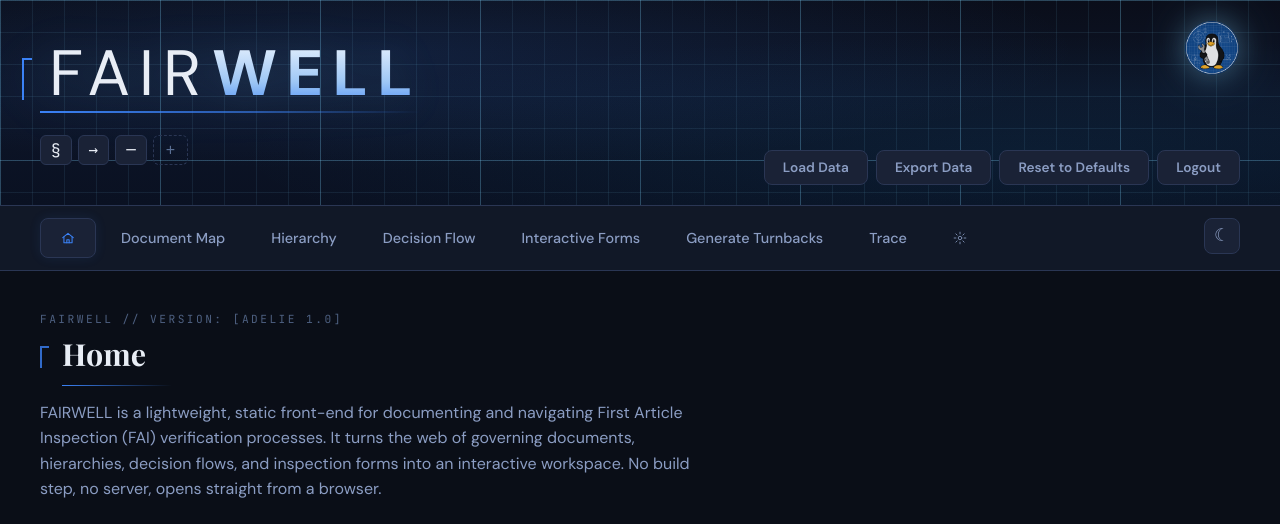
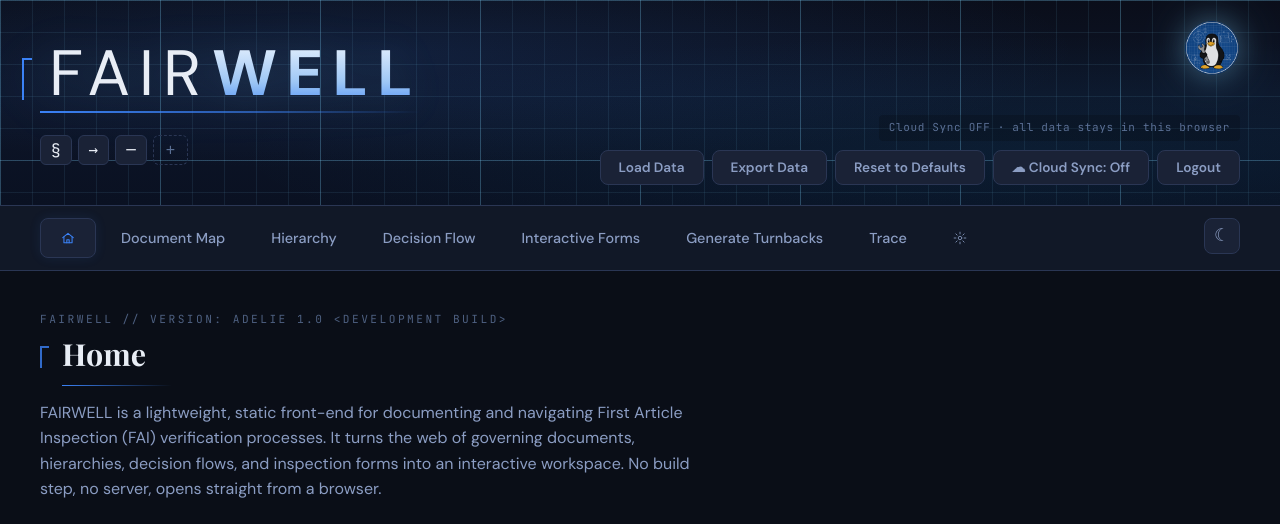
Before and after one commit to fengwyn/fairwell, a Django app: page / in a window 1280 px wide. Shown: the top 524 px of the page. Run offline with Django 5.2, Linux system fonts and the light colour scheme; the visitor is signed in with stand-in values (Sample User, id 1); data that the repository does not hold is empty; some libraries are stand-ins or nearby versions.

Commit message:
Fairwell (Igloo) Cloud Sync - Persistent Storage - Needs cloud document upload fix

```diff
--- a/static/css/styles.css
+++ b/static/css/styles.css
@@ -1,3 +1,4 @@
+/* Used in both Light & Dark modes */
 :root {
   --bg-primary: #0a0e17;
   --bg-secondary: #111827;
@@ -693,6 +694,32 @@ body {
 .add-doc-btn:hover { background: var(--accent-blue); color: white; border-color: var(--accent-blue); }
 .toolbar-btn:hover { color: var(--text-primary); border-color: var(--accent-blue); }
 
+.toolbar-btn.cloud-sync-on {
+  color: var(--text-primary);
+  border-color: var(--accent-cyan, #06b6d4);
+  background: rgba(6, 182, 212, 0.10);
+}
+.toolbar-btn.cloud-sync-on:hover { border-color: var(--accent-cyan, #06b6d4); }
+
+.cloud-sync-banner {
+  position: absolute;
+  bottom: 64px;
+  right: 40px;
+  z-index: 2;
+  font-family: 'JetBrains Mono', monospace;
+  font-size: 11px;
+  letter-spacing: 0.06em;
+  color: var(--text-muted, #5a6f94);
+  background: rgba(0, 0, 0, 0.18);
+  padding: 4px 10px;
+  border-radius: 4px;
+  pointer-events: none;
+}
+.cloud-sync-banner.cloud-sync-banner-on {
+  color: var(--accent-cyan, #06b6d4);
+  background: rgba(6, 182, 212, 0.10);
+}
+
 .section-toolbar {
   display: flex;
   gap: 8px;
--- /dev/null
+++ b/static/js/catalogApi.js
@@ -0,0 +1,25 @@
+// FAIRWELL: Catalog API client.
+// Phase 4: Per-user catalog blobs (hierarchy, decisionFlow, formNFields,
+// reviewTurnbacks, reviewRefMeta, descriptions, specialChars) persist
+// server-side. Flip USE_CATALOG_API to false to fall back to localStorage
+// (kept wired during the transition).
+//
+// Depends on documentsApi.js for `apiRequest` (loaded first in index.html).
+
+// Driven by the same Cloud Sync toggle as USE_DOCUMENTS_API — they flip together.
+const USE_CATALOG_API = (function () {
+  try { return localStorage.getItem('fairwell_cloud_sync') === 'true'; }
+  catch (_) { return false; }
+})();
+
+async function apiFetchCatalog() {
+  return apiRequest('/api/catalog/');
+}
+
+async function apiPatchCatalog(body) {
+  return apiRequest('/api/catalog/', { method: 'PATCH', body });
+}
+
+async function apiPatchCatalogKind(kind, data) {
+  return apiPatchCatalog({ [kind]: data });
+}
--- a/static/js/documentsApi.js
+++ b/static/js/documentsApi.js
@@ -1,8 +1,12 @@
-// FAIRWELL — Document Map API client.
-// Phase 2: documents persist server-side. Flip USE_DOCUMENTS_API to false
-// to fall back to localStorage (kept wired during the transition).
+// FAIRWELL: Document Map API client.
+// Phase 2: Documents persist server-side. The flag is now driven by the user's
+// Cloud Sync toggle (localStorage key 'fairwell_cloud_sync'); default off, so
+// the SPA falls back to localStorage exactly like the original static build.
 
-const USE_DOCUMENTS_API = true;
+const USE_DOCUMENTS_API = (function () {
+  try { return localStorage.getItem('fairwell_cloud_sync') === 'true'; }
+  catch (_) { return false; }
+})();
 
 function getCsrfToken() {
   const m = document.cookie.match(/(?:^|;\s*)csrftoken=([^;]+)/);
--- a/static/js/scripts.js
+++ b/static/js/scripts.js
@@ -1,4 +1,4 @@
-// FAIRWELL UI — rendering, navigation, modals, and CRUD.
+// FAIRWELL UI: rendering, navigation, modals, and CRUD.
 // Depends on data.js (SEED_DATA, loadData, saveData, etc.)
 
 let appData = loadData();
@@ -10,6 +10,13 @@ let appData = loadData();
 
 if (typeof USE_DOCUMENTS_API !== 'undefined' && USE_DOCUMENTS_API) {
   appData.documents = [];
+}
+
+// Same defense for the catalog kinds the API now owns. Each Phase 4 migration
+// adds its kind here so a previous user's localStorage can't bleed through.
+if (typeof USE_CATALOG_API !== 'undefined' && USE_CATALOG_API) {
+  appData.reviewTurnbacks = [];
+  appData.reviewRefMeta = {};
 }
 
 // ────────────────────────── Navigation ──────────────────────────
@@ -70,27 +77,38 @@ async function deleteDocument(idx) {
       alert('Delete failed: ' + err.message);
       return;
     }
-    appData.documents.splice(idx, 1);
-  } else {
-    appData.documents.splice(idx, 1);
-    saveData(appData);
-  }
+  }
+  appData.documents.splice(idx, 1);
+  saveData(appData);  // dual-write: local mirror after API or local-only edit
   renderDocGrid();
 }
 
 async function hydrateCatalogFromApi() {
   try {
-    const [colors, types, documents] = await Promise.all([
+    const useCatalog = typeof USE_CATALOG_API !== 'undefined' && USE_CATALOG_API;
+    const promises = [
       apiFetchColors(),
       apiFetchTypes(),
       apiFetchDocuments(),
-    ]);
+    ];
+    if (useCatalog) promises.push(apiFetchCatalog());
+    const [colors, types, documents, catalog] = await Promise.all(promises);
     if (Array.isArray(colors) && colors.length) appData.colors = colors;
     if (Array.isArray(types) && types.length) appData.types = types;
     appData.documents = documents;
+    if (useCatalog && catalog && typeof catalog === 'object') {
+      if (Array.isArray(catalog.reviewTurnbacks)) appData.reviewTurnbacks = catalog.reviewTurnbacks;
+      if (catalog.reviewRefMeta && typeof catalog.reviewRefMeta === 'object') {
+        appData.reviewRefMeta = catalog.reviewRefMeta;
+      }
+    }
     applyCustomColors();
     if (typeof renderLegend === 'function') renderLegend();
     renderDocGrid();
+    if (typeof renderReviewMode === 'function') renderReviewMode();
+    // Mirror server state to localStorage so toggling Cloud Sync off later
+    // keeps the user's data instead of stranding them on stale local state.
+    saveData(appData);
   } catch (err) {
     console.error('Failed to hydrate catalog from API:', err);
   }
@@ -135,17 +153,18 @@ function openManageTypesModal() {
   };
 
   const wireRows = () => {
+    const useApi = typeof USE_DOCUMENTS_API !== 'undefined' && USE_DOCUMENTS_API;
     document.querySelectorAll('.del-type-btn').forEach(btn => {
       btn.onclick = async () => {
         const slug = btn.dataset.slug;
         if (!confirm(`Delete type "${slug}"?`)) return;
-        try {
-          await apiDeleteType(slug);
-          appData.types = appData.types.filter(t => t.id !== slug);
-          refresh();
-        } catch (err) {
-          alert('Delete failed: ' + err.message);
+        if (useApi) {
+          try { await apiDeleteType(slug); }
+          catch (err) { alert('Delete failed: ' + err.message); return; }
         }
+        appData.types = appData.types.filter(t => t.id !== slug);
+        saveData(appData);
+        refresh();
       };
     });
     const addBtn = document.getElementById('addTypeBtn');
@@ -154,13 +173,20 @@ function openManageTypesModal() {
         const label = document.getElementById('newTypeLabel').value.trim();
         const colorId = document.getElementById('newTypeColor').value;
         if (!label) { alert('Label is required'); return; }
-        try {
-          const created = await apiCreateType({ label, colorId });
-          appData.types.push(created);
-          refresh();
-        } catch (err) {
-          alert('Add failed: ' + err.message);
+        let record;
+        if (useApi) {
+          try { record = await apiCreateType({ label, colorId }); }
+          catch (err) { alert('Add failed: ' + err.message); return; }
+        } else {
+          // Local-only: build a slug deterministically (mirrors backend _slugify).
+          const base = label.toLowerCase().replace(/[^a-z0-9]+/g, '').slice(0, 64) || 'type';
+          let slug = base, n = 2;
+          while (appData.types.some(t => t.id === slug)) { slug = `${base}-${n++}`; }
+          record = { id: slug, label, colorId };
         }
+        appData.types.push(record);
+        saveData(appData);
+        refresh();
       };
     }
   };
@@ -821,8 +847,8 @@ function openDocModal(idx) {
     } else {
       if (isEdit) appData.documents[idx] = updated;
       else appData.documents.push(updated);
-      saveData(appData);
-    }
+    }
+    saveData(appData);  // dual-write: local mirror always
     renderDocGrid();
     closeModal();
   });
@@ -1443,7 +1469,13 @@ function handleExport() {
 let dataFileHandle = null;
 
 async function handleLoadJson() {
-  if (!confirm('Load a JSON data file? This replaces current content. If your browser supports it, future edits will save back to this file.')) return;
+  const useApi =
+    (typeof USE_DOCUMENTS_API !== 'undefined' && USE_DOCUMENTS_API) ||
+    (typeof USE_CATALOG_API !== 'undefined' && USE_CATALOG_API);
+  const confirmMsg = useApi
+    ? 'Load a JSON data file? This replaces your current data on the server. Future edits save automatically to your account.'
+    : 'Load a JSON data file? This replaces current content. If your browser supports it, future edits will save back to this file.';
+  if (!confirm(confirmMsg)) return;
   try {
     if (window.showOpenFilePicker) {
       const [handle] = await window.showOpenFilePicker({
@@ -1452,9 +1484,14 @@ async function handleLoadJson() {
       });
       const file = await handle.getFile();
       const parsed = JSON.parse(await file.text());
-      dataFileHandle = handle;
-      applyImportedData(parsed);
-      alert(`Loaded ${handle.name}. Future edits will save back to this file.`);
+      // The local-file write-back is meaningless once edits go to the API,
+      // so only bind the handle when we're staying in localStorage mode.
+      if (!useApi) dataFileHandle = handle;
+      const ok = await applyImportedData(parsed);
+      if (!ok) return;
+      alert(useApi
+        ? `Loaded ${handle.name} into your account. Future edits save to the server.`
+        : `Loaded ${handle.name}. Future edits will save back to this file.`);
       return;
     }
   } catch (err) {
@@ -1464,12 +1501,14 @@ async function handleLoadJson() {
   }
   // Fallback: read-only file picker (browsers without File System Access API)
   pickFile(async (file) => {
-    try {
-      applyImportedData(JSON.parse(await file.text()));
-      alert('Loaded (read-only — this browser cannot write back automatically; use Export JSON to save changes).');
-    } catch {
-      alert('Failed to parse selected file as JSON.');
-    }
+    let parsed;
+    try { parsed = JSON.parse(await file.text()); }
+    catch { alert('Failed to parse selected file as JSON.'); return; }
+    const ok = await applyImportedData(parsed);
+    if (!ok) return;
+    alert(useApi
+      ? 'Loaded into your account. Future edits save to the server.'
+      : 'Loaded (read-only — this browser cannot write back automatically; use Export JSON to save changes).');
   });
 }
 
@@ -1491,10 +1530,10 @@ async function writeToDataFile(jsonText) {
   }
 }
 
-function applyImportedData(imported) {
+async function applyImportedData(imported) {
   if (!imported || typeof imported !== 'object') {
     alert('Invalid data format.');
-    return;
+    return false;
   }
   if (!imported.colors) imported.colors = JSON.parse(JSON.stringify(SEED_COLORS));
   if (!imported.types) imported.types = JSON.parse(JSON.stringify(SEED_TYPES));
@@ -1507,11 +1546,76 @@ function applyImportedData(imported) {
   if (!Array.isArray(imported.reviewTurnbacks)) imported.reviewTurnbacks = [];
   if (!imported.reviewRefMeta || typeof imported.reviewRefMeta !== 'object') imported.reviewRefMeta = {};
   if (!Array.isArray(imported.specialChars)) imported.specialChars = JSON.parse(JSON.stringify(SEED_SPECIAL_CHARS));
+  if (!imported.descriptions || typeof imported.descriptions !== 'object') imported.descriptions = {};
   backfillDocTypes(imported);
+
+  const useDocsApi = typeof USE_DOCUMENTS_API !== 'undefined' && USE_DOCUMENTS_API;
+  const useCatalogApi = typeof USE_CATALOG_API !== 'undefined' && USE_CATALOG_API;
+
+  if (useDocsApi || useCatalogApi) {
+    try {
+      await pushImportedToApi(imported, useDocsApi, useCatalogApi);
+    } catch (err) {
+      alert(
+        'Import to server failed: ' + err.message +
+        '\n\nThe server may be in a partial state. Use Reset to Defaults to clear and try again.'
+      );
+      return false;
+    }
+    // Re-hydrate so local appData mirrors the canonical server state.
+    await hydrateCatalogFromApi();
+    renderAll();
+    closePanel();
+    return true;
+  }
+  // localStorage-only path (kept for when both API flags are off).
   appData = imported;
   saveData(appData);
   renderAll();
   closePanel();
+  return true;
+}
+
+// Replaces the user's server-side data with the import payload. Strategy is
+// destructive-replace, matching the "This replaces current content" confirm
+// shown in handleLoadJson — we delete what's there then create from scratch
+// rather than try to merge by slug.
+async function pushImportedToApi(imported, useDocsApi, useCatalogApi) {
+  if (useDocsApi) {
+    const [existingDocs, existingTypes, existingColors] = await Promise.all([
+      apiFetchDocuments(),
+      apiFetchTypes(),
+      apiFetchColors(),
+    ]);
+    // Docs reference type/color slugs as plain strings (no FK), so delete order
+    // is cosmetic. Delete docs first so a stale doc can't outlive its type.
+    await Promise.all((existingDocs || []).map(d => apiDeleteDocument(d.id)));
+    await Promise.all([
+      ...(existingTypes  || []).map(t => apiDeleteType(t.id)),
+      ...(existingColors || []).map(c => apiDeleteColor(c.id)),
+    ]);
+    // Create colors and types first so docs land in a populated palette.
+    await Promise.all([
+      ...(imported.colors || []).map(c => apiCreateColor(c)),
+      ...(imported.types  || []).map(t => apiCreateType(t)),
+    ]);
+    await Promise.all((imported.documents || []).map(d => apiCreateDocument(d)));
+  }
+  if (useCatalogApi) {
+    const catalogBody = {};
+    const kinds = [
+      'hierarchy', 'decisionFlow',
+      'form1Fields', 'form2Fields', 'form3Fields',
+      'reviewTurnbacks', 'reviewRefMeta',
+      'descriptions', 'specialChars',
+    ];
+    for (const k of kinds) {
+      if (imported[k] !== undefined) catalogBody[k] = imported[k];
+    }
+    if (Object.keys(catalogBody).length > 0) {
+      await apiPatchCatalog(catalogBody);
+    }
+  }
 }
 
 function handleReset() {
@@ -1520,6 +1624,98 @@ function handleReset() {
   appData = resetToDefaults();
   renderAll();
   closePanel();
+}
+
+// ────────────────────────── Cloud Sync toggle ──────────────────────────
+// The toggle persists in localStorage under 'fairwell_cloud_sync'. Both API
+// flag constants (USE_DOCUMENTS_API, USE_CATALOG_API) read it at script load,
+// so changing the toggle requires a page reload to take effect.
+
+function cloudSyncEnabled() {
+  return (typeof USE_DOCUMENTS_API !== 'undefined' && USE_DOCUMENTS_API)
+      || (typeof USE_CATALOG_API   !== 'undefined' && USE_CATALOG_API);
+}
+
+function countLocalItems() {
+  return (appData.documents      ? appData.documents.length      : 0)
+       + (appData.types          ? appData.types.length          : 0)
+       + (appData.colors         ? appData.colors.length         : 0)
+       + (appData.hierarchy      ? appData.hierarchy.length      : 0)
+       + (appData.decisionFlow   ? appData.decisionFlow.length   : 0)
+       + (appData.form1Fields    ? appData.form1Fields.length    : 0)
+       + (appData.form2Fields    ? appData.form2Fields.length    : 0)
+       + (appData.form3Fields    ? appData.form3Fields.length    : 0)
+       + (appData.reviewTurnbacks? appData.reviewTurnbacks.length: 0)
+       + Object.keys(appData.reviewRefMeta || {}).length;
+}
+
+async function toggleCloudSync() {
+  if (!cloudSyncEnabled()) {
+    // ── Enabling ──
+    const ok = confirm(
+      'Enable Cloud Sync?\n\n' +
+      '• Metadata (document cards, turnbacks, hierarchy, decision flow, forms, ' +
+      'reference metadata, descriptions, special chars) saves to your FAIRWELL ' +
+      'account so it follows you across devices.\n' +
+      '• PDFs and Trace results NEVER leave your browser.\n' +
+      '• Your local copy in this browser stays in sync.\n\n' +
+      'The page will reload.'
+    );
+    if (!ok) return;
+
+    // If the user has data locally, offer to push it up so they don't land on
+    // an empty server-side state after reload.
+    const n = countLocalItems();
+    if (n > 0) {
+      const upload = confirm(
+        `You have ${n} item(s) in this browser.\n\n` +
+        '[OK] Upload them to your account (recommended).\n' +
+        '[Cancel] Skip — keep server data as it is. (Your local data stays in this browser.)'
+      );
+      if (upload) {
+        try {
+          await pushImportedToApi(appData, true, true);
+        } catch (err) {
+          alert(
+            'Upload failed: ' + err.message +
+            '\n\nCloud Sync was NOT enabled. Try again, or use Reset to Defaults to clear and retry.'
+          );
+          return;
+        }
+      }
+    }
+
+    localStorage.setItem('fairwell_cloud_sync', 'true');
+    location.reload();
+  } else {
+    // ── Disabling ──
+    const ok = confirm(
+      'Disable Cloud Sync?\n\n' +
+      '• Future edits will only save in this browser.\n' +
+      '• Your data on the server is preserved and accessible if you re-enable Cloud Sync later.\n' +
+      '• Your current data is mirrored to this browser so you have continuity offline.\n\n' +
+      'The page will reload.'
+    );
+    if (!ok) return;
+    saveData(appData);  // one-shot mirror so localStorage isn't stale after reload
+    localStorage.setItem('fairwell_cloud_sync', 'false');
+    location.reload();
+  }
+}
+
+function updateCloudSyncDisplay() {
+  const status = document.getElementById('cloudSyncStatus');
+  const banner = document.getElementById('cloudSyncBanner');
+  const enabled = cloudSyncEnabled();
+  if (status) status.textContent = enabled ? 'On' : 'Off';
+  const btn = document.getElementById('cloudSyncToggle');
+  if (btn) btn.classList.toggle('cloud-sync-on', enabled);
+  if (banner) {
+    banner.textContent = enabled
+      ? 'Cloud Sync ON · syncing metadata to your account · PDFs never leave your browser'
+      : 'Cloud Sync OFF · all data stays in this browser';
+    banner.classList.toggle('cloud-sync-banner-on', enabled);
+  }
 }
 
 // ────────────────────────── Theme Toggle ──────────────────────────
@@ -1898,6 +2094,7 @@ document.addEventListener('DOMContentLoaded', () => {
   initAboutPopover();
   initDocViewer();
   installFileDropGuard();
+  updateCloudSyncDisplay();
   if (typeof USE_DOCUMENTS_API !== 'undefined' && USE_DOCUMENTS_API) {
     hydrateCatalogFromApi();
   }
--- a/templates/index.html
+++ b/templates/index.html
@@ -20,11 +20,16 @@
     <button class="toolbar-btn" onclick="handleLoadJson()">Load Data</button>
     <button class="toolbar-btn" onclick="handleExport()">Export Data</button>
     <button class="toolbar-btn" onclick="handleReset()">Reset to Defaults</button>
+    <button class="toolbar-btn" id="cloudSyncToggle" onclick="toggleCloudSync()"
+            title="Cloud Sync stores your metadata in your FAIRWELL account so it follows you across devices. PDFs and Trace results NEVER leave your browser.">
+      &#9729; Cloud Sync: <span id="cloudSyncStatus">Off</span> <!-- Added Button for enabling Cloud Sync -->
+    </button>
     <form method="post" action="{% url 'logout' %}" style="display: contents">
       {% csrf_token %}
       <button type="submit" class="toolbar-btn" title="Signed in as {{ user.username }}">Logout</button>
     </form>
   </div>
+  <div class="cloud-sync-banner" id="cloudSyncBanner">Cloud Sync OFF &middot; all data stays in this browser</div>
   <h1>FAIR<strong>WELL</strong></h1>
   <div class="subtitle"></div>
   <div class="special-chars" id="specialCharsBar"></div>
@@ -59,7 +64,7 @@
 <div id="home" class="section active">
   <div class="home-layout">
     <div class="home-content">
-      <div class="home-eyebrow">FAIRWELL // Version: [Adelie 1.0]</div>
+      <div class="home-eyebrow">FAIRWELL // Version: Adelie 1.0 &ltDEVELOPMENT BUILD&gt </div>
       <div class="section-header">
         <h2 class="section-title">Home</h2>
       </div>
@@ -369,6 +374,7 @@
 
 <script src="{% static 'js/data.js' %}"></script>
 <script src="{% static 'js/documentsApi.js' %}"></script>
+<script src="{% static 'js/catalogApi.js' %}"></script>
 <script src="{% static 'js/scripts.js' %}"></script>
 <script src="{% static 'js/reviewMode.js' %}"></script>
 <script src="{% static 'lib/pdfjs/pdf.js' %}"></script>
```
Also changed, not shown: static/js/reviewMode.js (+46 -19 lines).
